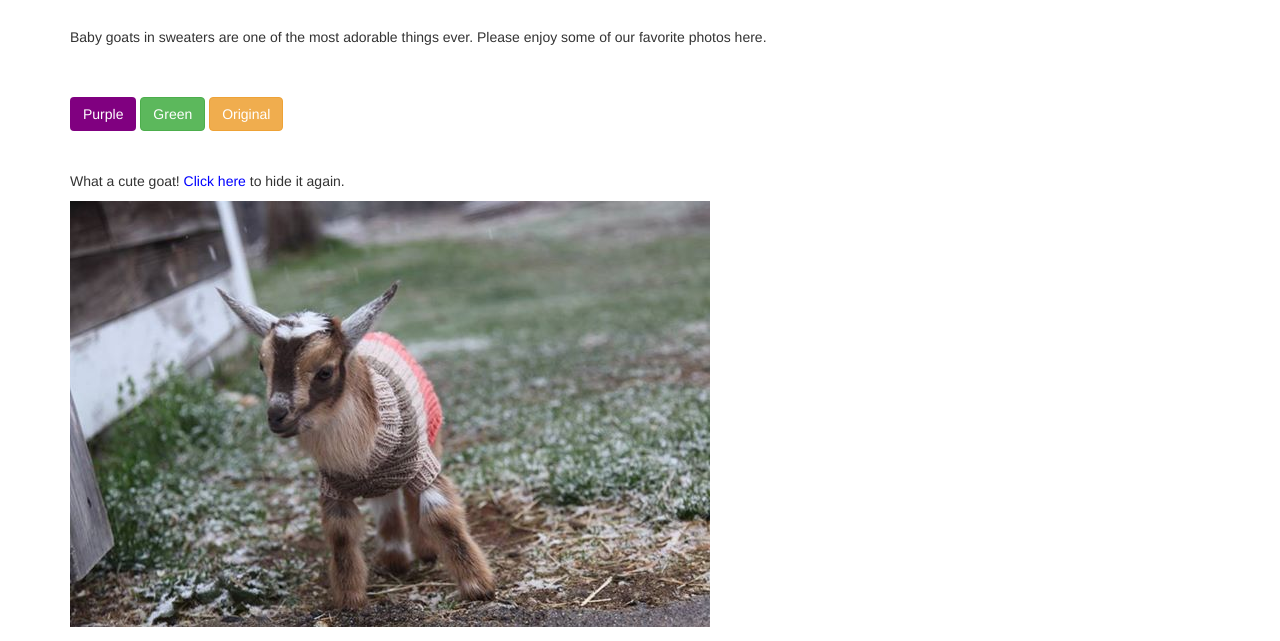
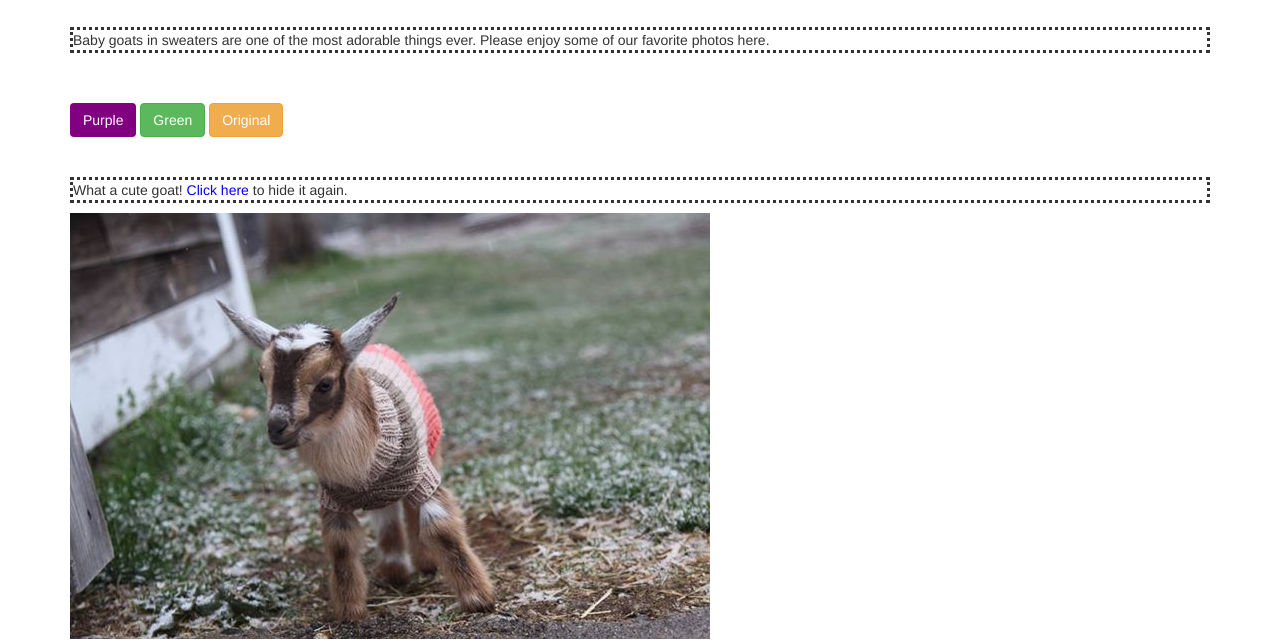
Before and after one commit to caitlinashtari/babygoats, a plain HTML site: page index.html in a window 1280 px wide. Both pictures are taken after a click on the element "click here". Shown: the part 159-800 px from the top of the page. Drawn offline with Linux system fonts and the light colour scheme.

Commit message:
add classes to p elements to create dotted margin when clicked and change background color to orange when hovering.

```diff
--- a/css/styles.css
+++ b/css/styles.css
@@ -36,3 +36,13 @@
   border-color: purple;
   color: white;
 }
+
+.margin-border {
+  border-style: dotted;
+}
+
+.margin-border:hover {
+  color: white;
+  background-color: orange;
+
+}
--- a/js/scripts.js
+++ b/js/scripts.js
@@ -18,4 +18,10 @@ $(function() {
     $("body").removeClass();
     $("body").addClass("white-background");
   });
+
+  $("p").click(function(){
+    $("p").addClass("margin-border");
+  });
+
+
 });
```
